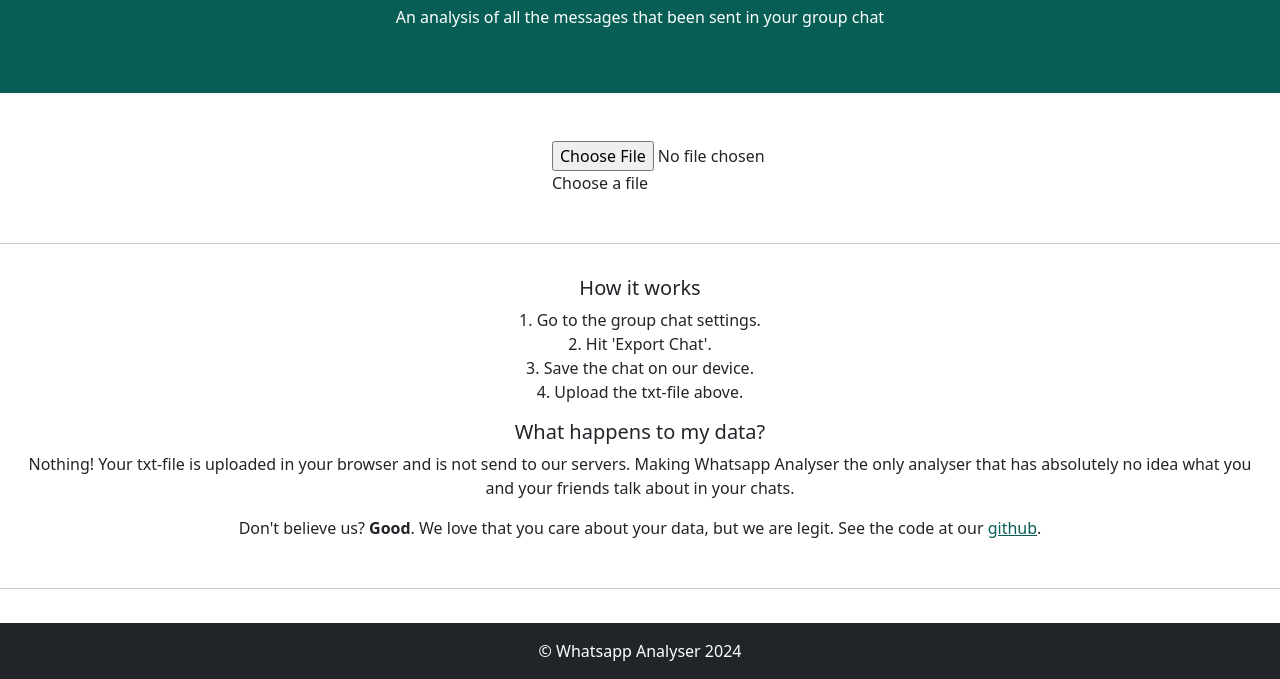
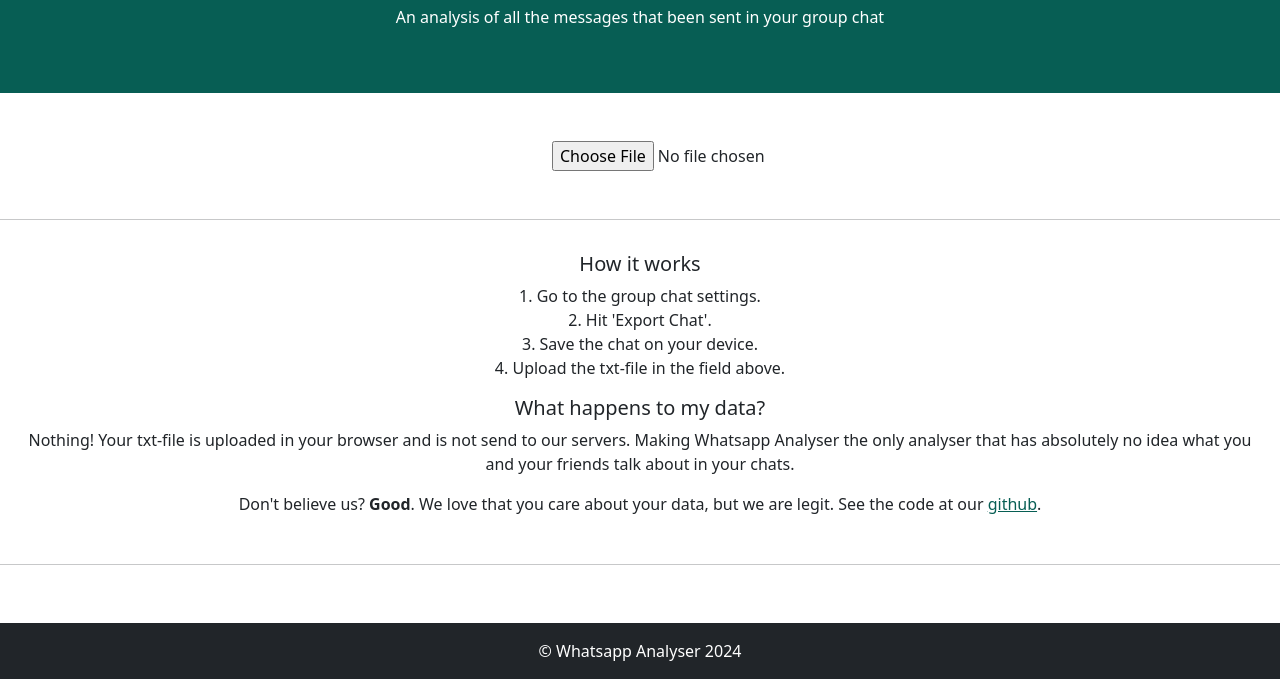
Before and after one commit to Whatsapp-Analyser/whatsappanalyser, a plain HTML site: page index.html in a window 1280 px wide. Shown: the part 121-800 px from the top of the page. Drawn offline with nearby package versions, Linux system fonts and the light colour scheme.

Commit message:
Update index.html

```diff
--- a/index.html
+++ b/index.html
@@ -42,9 +42,8 @@
                 <p>An analysis of all the messages that been sent in your group chat</p>
             </div>
         </div>
-        <div class="container mt-5 file-input mb-5">
-            <input type="file" name="file" id="file" class="inputfile" />
-            <label for="file">Choose a file</label>
+        <div class="container mt-5 file-input mb-5 text-center">
+            <input type="file" name="file" id="fileInput" class="inputfile" />
         </div>
 
         <hr>
@@ -57,8 +56,8 @@
                 <p>
                     1. Go to the group chat settings.<br>
                     2. Hit 'Export Chat'.<br>
-                    3. Save the chat on our device.<br>
-                    4. Upload the txt-file above.<br>
+                    3. Save the chat on your device.<br>
+                    4. Upload the txt-file in the field above.<br>
                 </p>
             </div>
             <div>
@@ -102,8 +101,6 @@
                 <div class="col-sm-4 mx-auto text-block text-block-numbers gy-2">
                     <p>📏<br>Average length messages (words)</p>
                     <h3 id="avg-len-sentences"></h3>
-                    </h3>
-
                 </div>
             </div>
 
```
